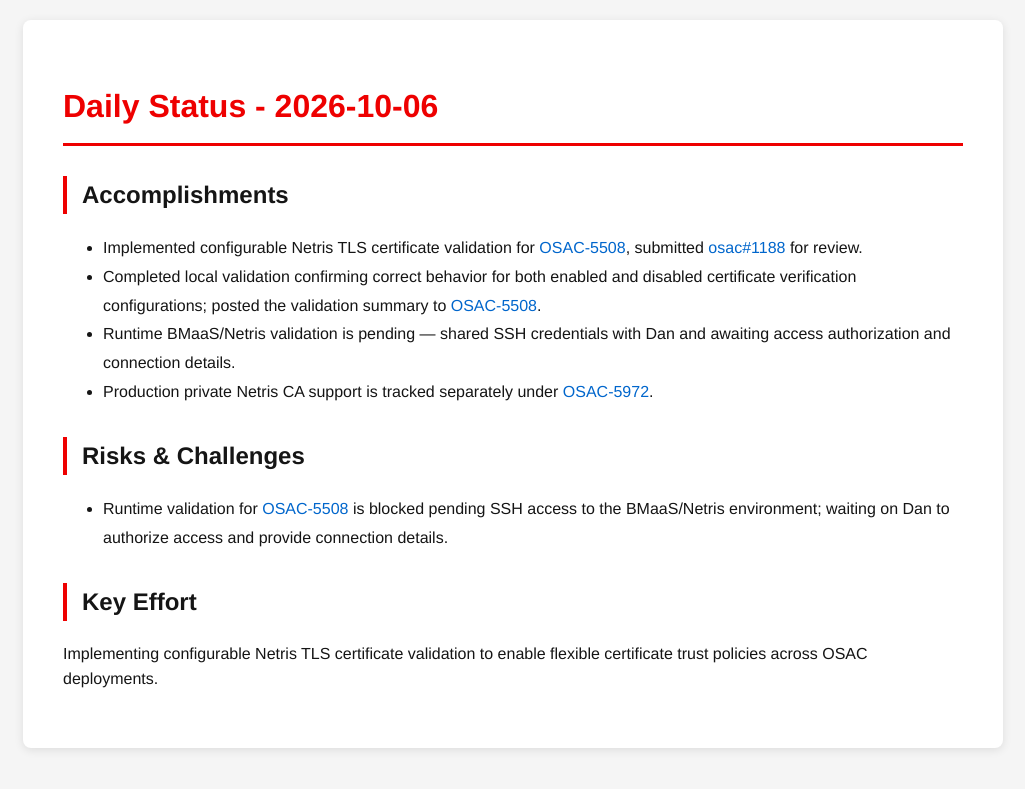
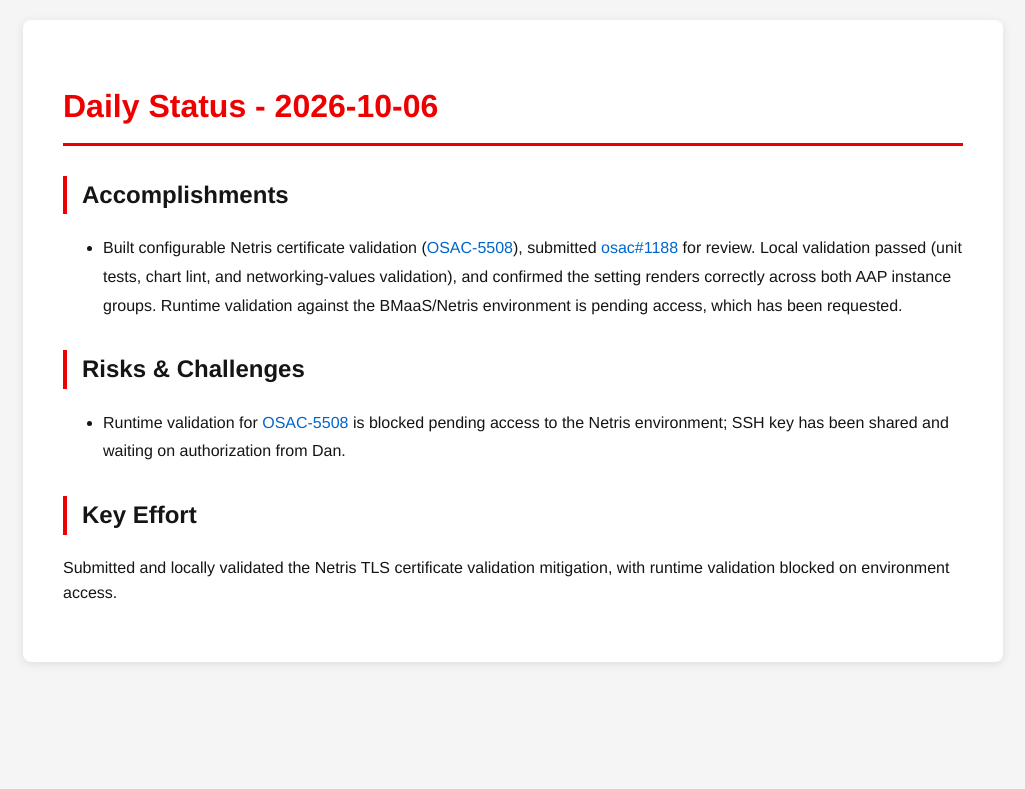
Before and after one commit to tzvatot/daily-status, a Jekyll site: the page built from 2026-10-06.md, in a window 1280 px wide. Shown: the top 789 px of the page, without its empty margins (127-1152 px from the left). Built offline with Jekyll 4.4.1, drawn with Linux system fonts in a browser that asks for light colours.

Commit message:
Daily status update - 2026-10-06

```diff
--- a/2026-10-06.md
+++ b/2026-10-06.md
@@ -7,13 +7,10 @@
 # Daily Status - 2026-10-06
 
 ## Accomplishments
-- Implemented configurable Netris TLS certificate validation for [OSAC-5508](https://redhat.atlassian.net/browse/OSAC-5508), submitted [osac#1188](https://github.com/osac-project/osac/pull/1188) for review.
-- Completed local validation confirming correct behavior for both enabled and disabled certificate verification configurations; posted the validation summary to [OSAC-5508](https://redhat.atlassian.net/browse/OSAC-5508).
-- Runtime BMaaS/Netris validation is pending — shared SSH credentials with Dan and awaiting access authorization and connection details.
-- Production private Netris CA support is tracked separately under [OSAC-5972](https://redhat.atlassian.net/browse/OSAC-5972).
+- Built configurable Netris certificate validation ([OSAC-5508](https://redhat.atlassian.net/browse/OSAC-5508)), submitted [osac#1188](https://github.com/osac-project/osac/pull/1188) for review. Local validation passed (unit tests, chart lint, and networking-values validation), and confirmed the setting renders correctly across both AAP instance groups. Runtime validation against the BMaaS/Netris environment is pending access, which has been requested.
 
 ## Risks & Challenges
-- Runtime validation for [OSAC-5508](https://redhat.atlassian.net/browse/OSAC-5508) is blocked pending SSH access to the BMaaS/Netris environment; waiting on Dan to authorize access and provide connection details.
+- Runtime validation for [OSAC-5508](https://redhat.atlassian.net/browse/OSAC-5508) is blocked pending access to the Netris environment; SSH key has been shared and waiting on authorization from Dan.
 
 ## Key Effort
-Implementing configurable Netris TLS certificate validation to enable flexible certificate trust policies across OSAC deployments.
+Submitted and locally validated the Netris TLS certificate validation mitigation, with runtime validation blocked on environment access.
```
